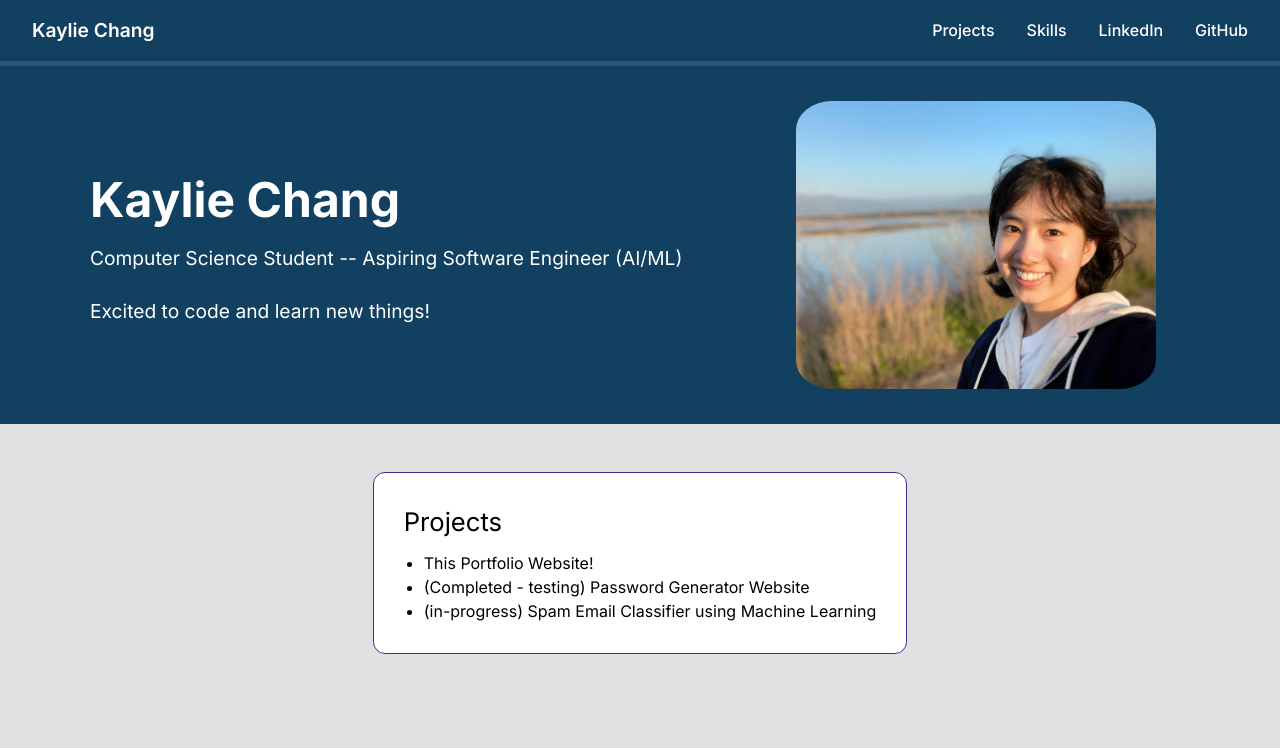
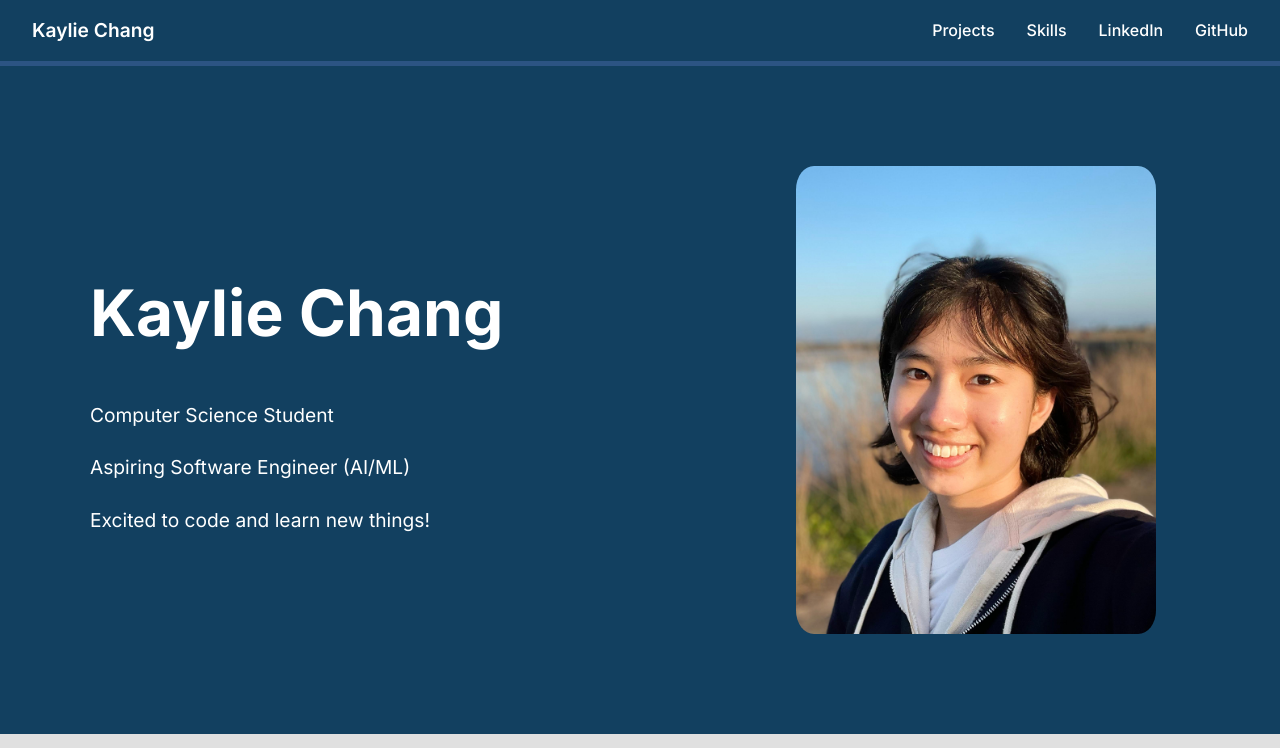
Before and after one commit to misotofu7/personal_website, a Next.js app in the folder kaylie-portfolio/: page / in a window 1280 px wide. Shown: the top 748 px of the page. Built offline with nearby package versions, Linux system fonts and the light colour scheme.

Commit message:
style: expanded hero section vertically
- Made the hero section take up the entire page in default page
- Started adding code to reveal projects as user scrolls down

```diff
--- a/kaylie-portfolio/app/HomePage.module.css
+++ b/kaylie-portfolio/app/HomePage.module.css
@@ -55,7 +55,7 @@
 #hero {
   background: #124060;
   color: #000000;
-  padding: 35px 20px;
+  padding: 100px 20px;
 }
 
 .heroContent {
@@ -68,9 +68,6 @@
   max-width: 1100px;
   width: 100%;
   margin: 0 auto;
-
-  /* for testing and changing layout */
-  /* outline: 1px solid red; */
 }
 
 @media (max-width: 900px) {
@@ -95,8 +92,8 @@
   justify-self: center;
 
   width: 360px;
-  aspect-ratio: 100 / 80;
-  border-radius: 10%;
+  aspect-ratio: 200 / 260;
+  border-radius: 5%;
   overflow: hidden;
   flex: 0 0 auto;
 }
@@ -105,15 +102,15 @@
   width: 100%;
   height: 100%;
   object-fit: cover;
-  object-position: center;
+  object-position: 95% center;
   display: block;
 }
 
 .name {
   color: white;
   font-weight: bold;
-  font-size: 3rem;
-  margin-bottom: 8px;
+  font-size: 4rem;
+  margin-bottom: 40px;
 }
 
 /* MAIN PORTFOLIO */
--- a/kaylie-portfolio/app/page.tsx
+++ b/kaylie-portfolio/app/page.tsx
@@ -1,6 +1,33 @@
+"use client";
+
 import styles from "./HomePage.module.css";
+import { useEffect, useRef, useState } from "react";
 
 export default function HomePage() {
+  const sectionRef = useRef<HTMLElement | null>(null);
+  const [visible, setVisible] = useState(false);
+
+  useEffect(() => {
+    const el = sectionRef.current;
+    if (!el) return;
+
+    const observer = new IntersectionObserver(
+      ([entry]) => {
+        if (entry.isIntersecting) {
+          setVisible(true);
+          observer.unobserve(entry.target);
+        }
+      },
+      {
+        threshold: 0.15,
+        rootMargin: "0px 0px -10% 0px",
+      }
+    );
+
+    observer.observe(el);
+    return () => observer.disconnect();
+  }, []);
+
   return(
     <>
     {/* Navbar */}
@@ -28,7 +55,11 @@ export default function HomePage() {
           <div className={styles.heroText}>
             <h1 className={styles.name} id="home">Kaylie Chang</h1>
             <p className={styles.heroDescription}>
-              Computer Science Student -- Aspiring Software Engineer (AI/ML)
+              Computer Science Student
+            </p>
+            <br />
+            <p className={styles.heroDescription}>
+              Aspiring Software Engineer (AI/ML)
             </p>
             <br />
             <p className={styles.heroDescription}>
@@ -47,8 +78,12 @@ export default function HomePage() {
       </section>
 
       {/* Note for later --> emphasize this part the most */}
-        <section className={styles.card}>
-          <h3 className={styles.sectionTitle} id="projects">Projects</h3>
+        <section
+          id="projects"
+          ref={sectionRef as any}
+          className={styles.card}
+        >
+          <h3 className={styles.sectionTitle}>Projects</h3>
           <ul className={styles.bulletPoints}>
             <li>This Portfolio Website!</li>
             <li>(Completed - testing) Password Generator Website</li>
@@ -56,7 +91,10 @@ export default function HomePage() {
           </ul>
         </section>
 
-      <div className={styles.sections}>
+      <div
+        id="education"
+        className={styles.sections}
+      >
         <section className={styles.card}>
           <h3 className={styles.sectionTitle}>Education</h3>
           <ul className={styles.bulletPoints}>
@@ -71,8 +109,11 @@ export default function HomePage() {
           </ul>
         </section>
 
-        <section className={styles.card}>
-          <h3 className={styles.sectionTitle} id="skills">Skills</h3>
+        <section
+          id="skills"
+          className={styles.card}
+        >
+          <h3 className={styles.sectionTitle}>Skills</h3>
           <ul className={styles.bulletPoints}>
             <li>Programming Languages: Python, Java, HTML, CSS</li>
             <li>Frameworks/Libraries: React, Next.js</li>
@@ -81,7 +122,10 @@ export default function HomePage() {
           </ul>
         </section>
 
-        <section className={styles.card}>
+        <section
+          id="hobbies"
+          className={styles.card}
+        >
           <h3 className={styles.sectionTitle}>Hobbies</h3>
           <ul className={styles.bulletPoints}>
             <li>Playing the guitar</li>
```
